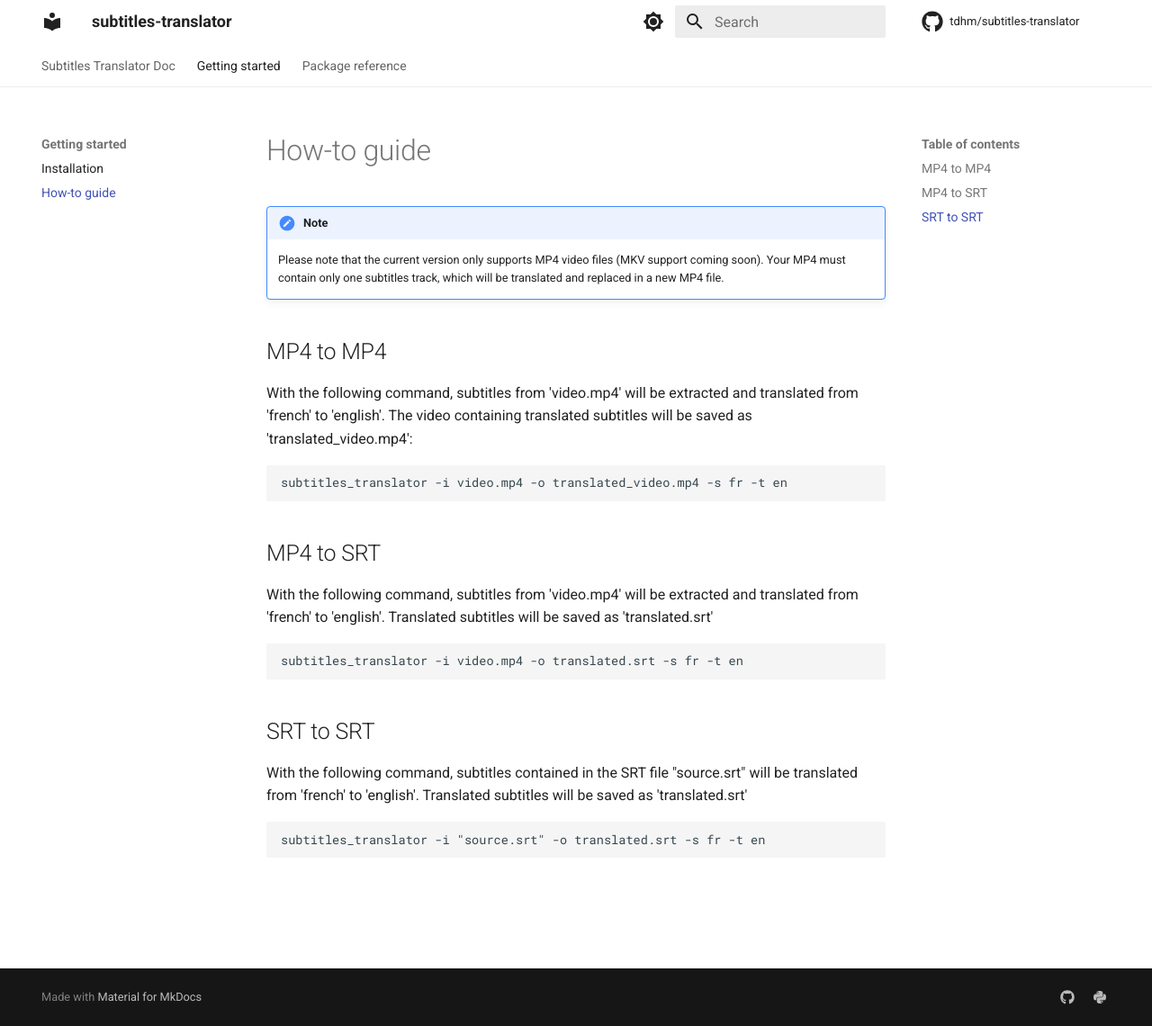
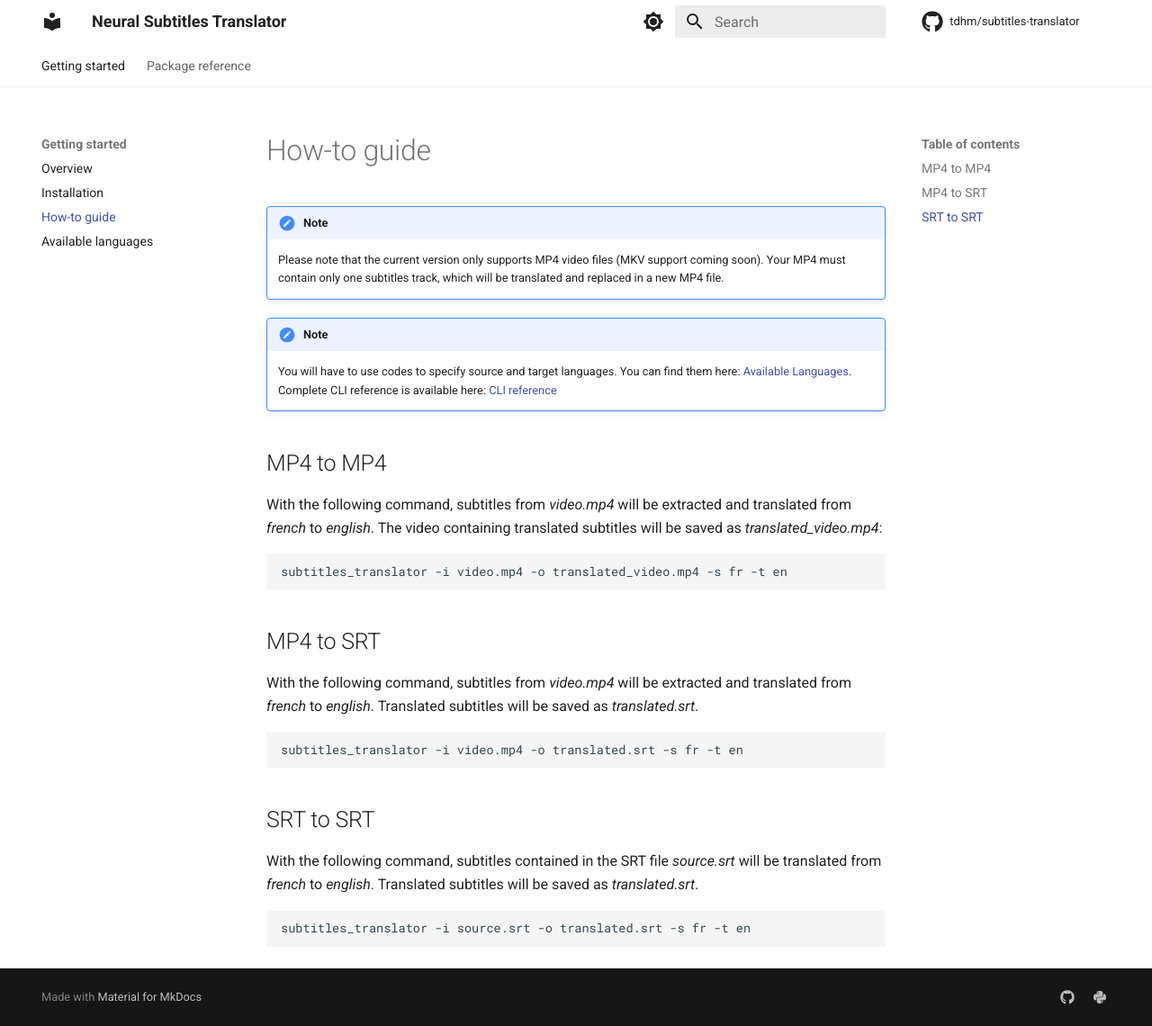
Before and after one commit to TDHM/Subtitles-Translator, an MkDocs documentation site: the page built from docs/how_to.md, in a window 1280 px wide and 1140 px high. Shown: the whole window at 90% size. Built offline with MkDocs 1.6.1 and Material for MkDocs 9.7.7, drawn with Linux system fonts in a browser that asks for light colours; comment, search, counter and statistics services are not loaded.

Commit message:
Update docs

````diff
--- a/docs/how_to.md
+++ b/docs/how_to.md
@@ -2,9 +2,14 @@
     Please note that the current version only supports MP4 video files (MKV support coming soon).
     Your MP4 must contain only one subtitles track, which will be translated and replaced in a new MP4 file.
 
+!!! note
+    You will have to use codes to specify source and target languages.
+    You can find them here: [Available Languages](available_languages.md).
+    Complete CLI reference is available here: [CLI reference](cli_reference.md)
+
 ## MP4 to MP4
 
-With the following command, subtitles from 'video.mp4' will be extracted and translated from 'french' to 'english'. The video containing translated subtitles will be saved as 'translated_video.mp4':
+With the following command, subtitles from *video.mp4* will be extracted and translated from *french* to *english*. The video containing translated subtitles will be saved as *translated_video.mp4*:
 
 ```shell
 subtitles_translator -i video.mp4 -o translated_video.mp4 -s fr -t en
@@ -12,7 +17,7 @@ subtitles_translator -i video.mp4 -o translated_video.mp4 -s fr -t en
 
 ## MP4 to SRT
 
-With the following command, subtitles from 'video.mp4' will be extracted and translated from 'french' to 'english'. Translated subtitles will be saved as 'translated.srt'
+With the following command, subtitles from *video.mp4* will be extracted and translated from *french* to *english*. Translated subtitles will be saved as *translated.srt*.
 
 ```shell
 subtitles_translator -i video.mp4 -o translated.srt -s fr -t en
@@ -20,8 +25,8 @@ subtitles_translator -i video.mp4 -o translated.srt -s fr -t en
 
 ## SRT to SRT
 
-With the following command, subtitles contained in the SRT file "source.srt" will be translated from 'french' to 'english'. Translated subtitles will be saved as 'translated.srt'
+With the following command, subtitles contained in the SRT file *source.srt* will be translated from *french* to *english*. Translated subtitles will be saved as *translated.srt*.
 
 ```shell
-subtitles_translator -i "source.srt" -o translated.srt -s fr -t en
+subtitles_translator -i source.srt -o translated.srt -s fr -t en
 ```
--- a/mkdocs.yml
+++ b/mkdocs.yml
@@ -1,4 +1,4 @@
-site_name: subtitles-translator
+site_name: Neural Subtitles Translator
 repo_url: https://github.com/tdhm/subtitles-translator
 site_url: https://tdhm.github.io/subtitles-translator
 site_description: Automatic subtitles translation with a local neural machine translation model.
@@ -6,11 +6,13 @@ edit_uri: edit/main/docs/
 repo_name: tdhm/subtitles-translator
 
 nav:
-  - Subtitles Translator Doc: index.md
   - Getting started:
+      - Overview: index.md
       - Installation: installation.md
       - How-to guide: how_to.md
+      - Available languages: available_languages.md
   - Package reference:
+      - Command Line Interface: cli_reference.md
       - Subtitles Class: subtitles_reference.md
       - Translator Class: translator_reference.md
       - FFmpeg utils: ffmpeg_utils_reference.md
````
Also changed, not shown: README.md (+8 -1 lines), docs/available_languages.md (added, +19 -0 lines), docs/index.md (+8 -0 lines), docs/img/bon_voyage_en.png (added), docs/img/bon_voyage_fr.png (added), 3 other files.
